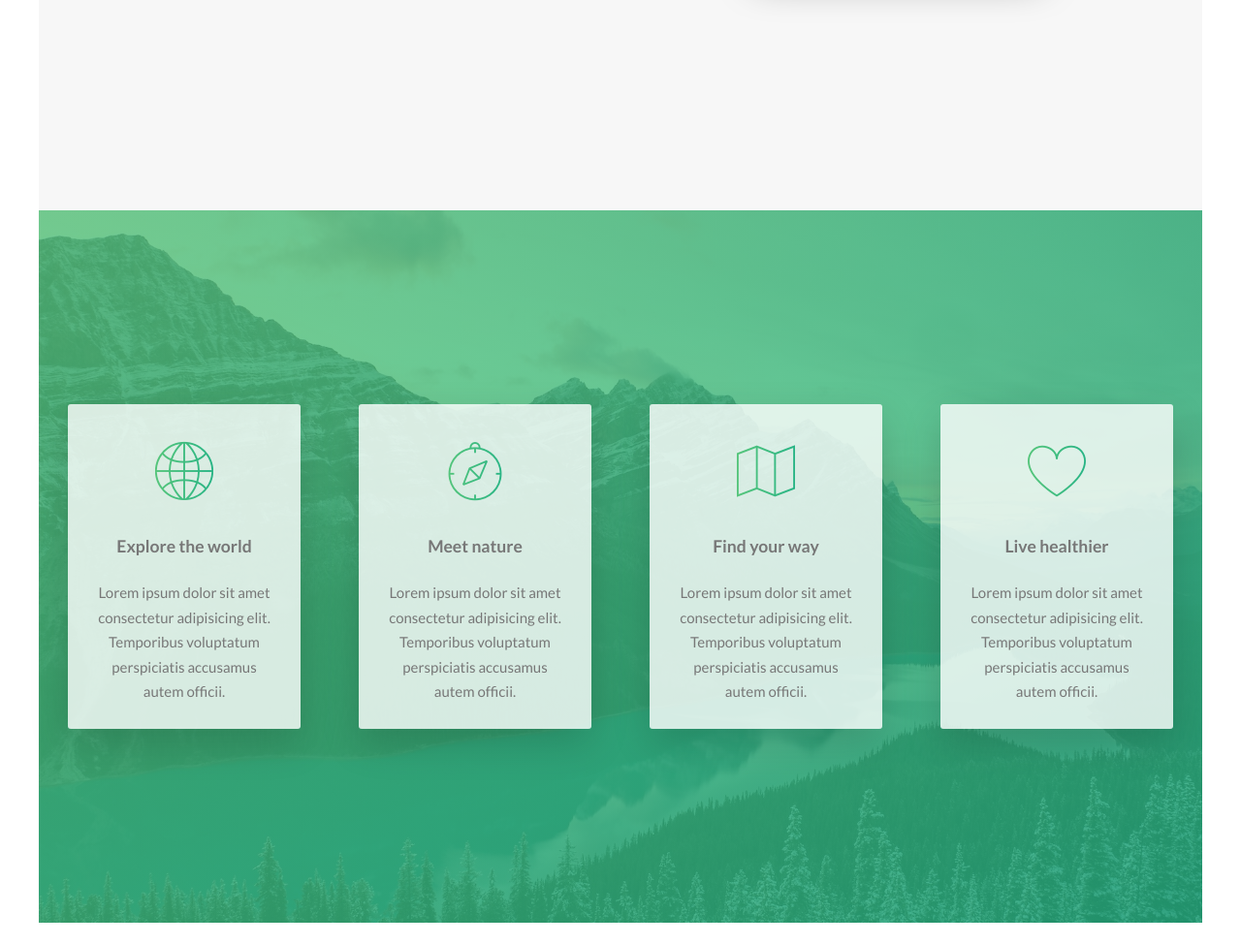
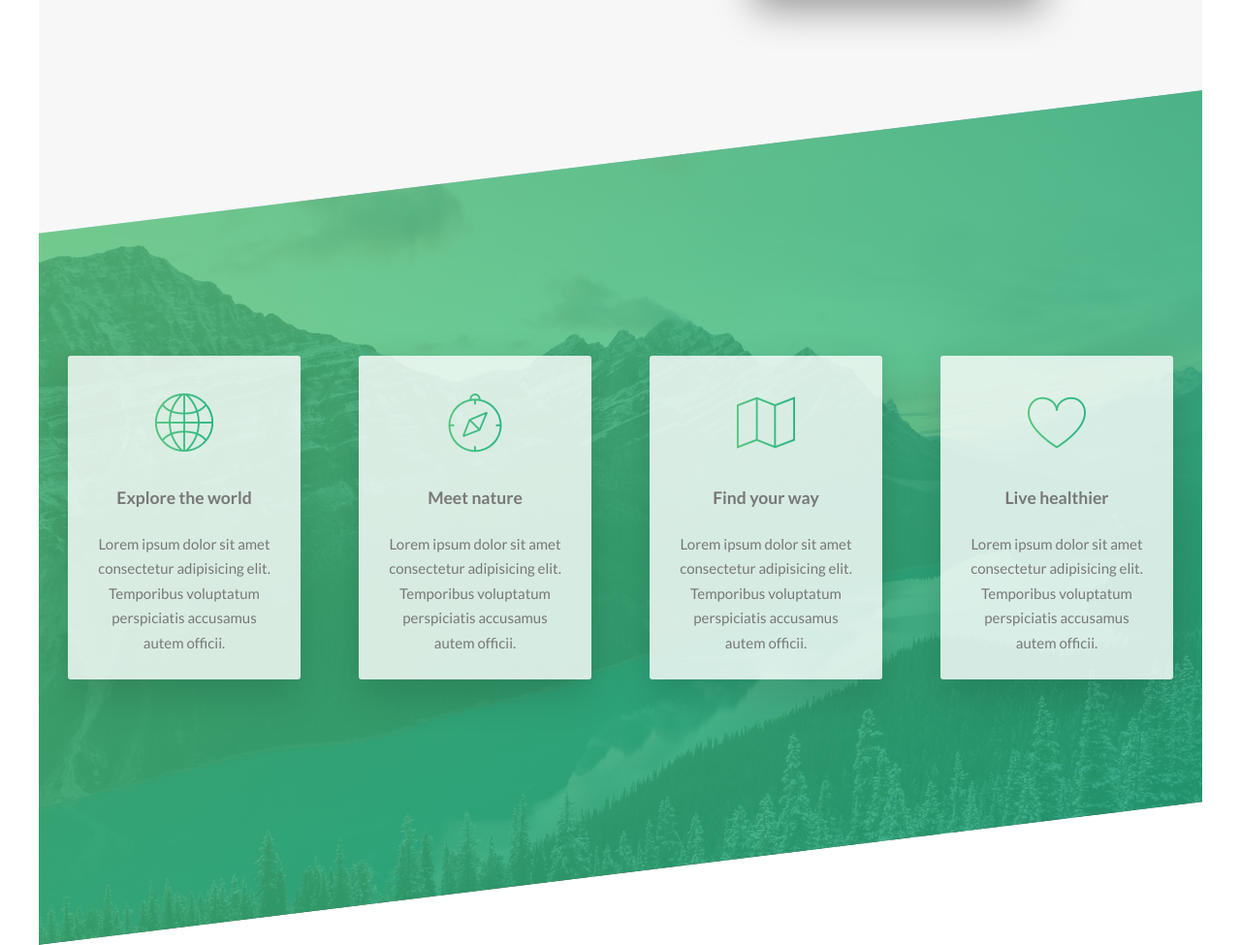
Before and after one commit to youssef-md/Natour, a website: page index.html in a window 1280 px wide. Shown: the part 1502-2477 px from the top of the page at 97% size. Drawn offline with Linux system fonts and the light colour scheme.

Commit message:
Skew the section and unskew its direct child

```diff
--- a/sass/pages/_home.scss
+++ b/sass/pages/_home.scss
@@ -1,6 +1,6 @@
 .section-about {
   background-color: $color-gray-light-1;
-  padding: 25rem 0;
+  padding: 28rem 0;
   margin-top: -29vh;
 }
 
@@ -13,4 +13,10 @@
                     ),
                     url(../img/nat-4.jpg);
   background-size: cover;
+  margin-top: -11rem;
+  transform: skewY(-7deg);
+
+  & > * { //Select all the direct child... just the row class, and unskew it
+    transform: skewY(7deg);
+  }
 }
```
Also changed, not shown: css/style.css, sass/components/_feature-box.scss (line endings or trailing spaces).
